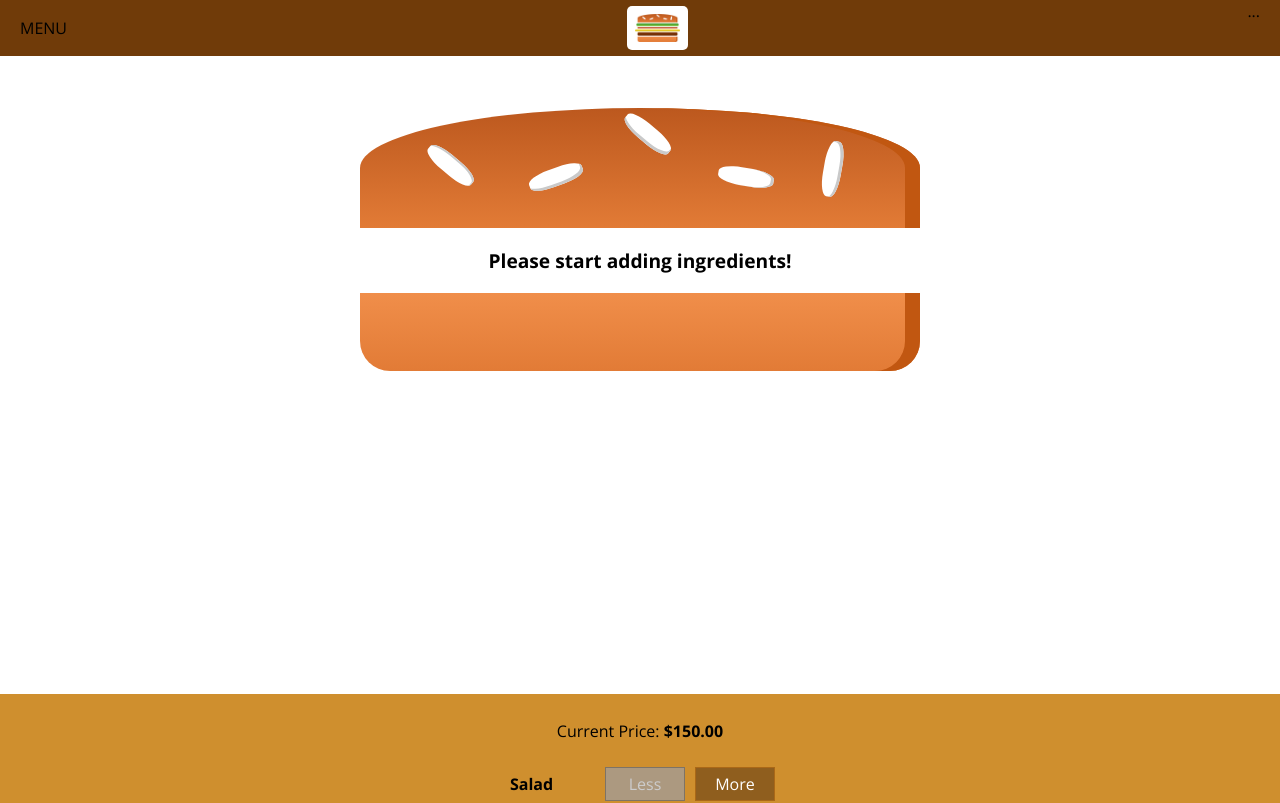
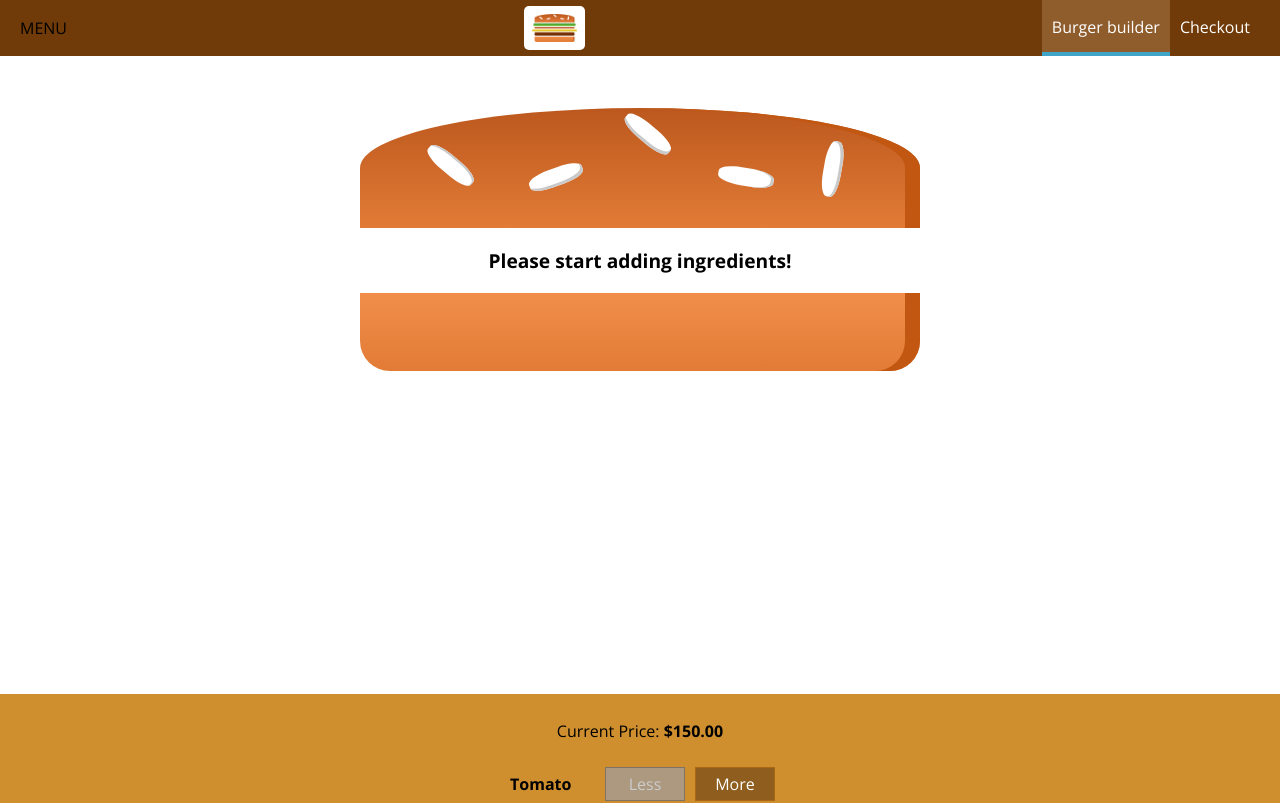
Before and after one commit to nlpope/Burger-Builder, a React (Create React App) app: page / in a window 1280 px wide. Shown: the top 803 px of the page. Built offline with nearby package versions, Linux system fonts and the light colour scheme.

Commit message:
added tomato option

```diff
--- a/src/components/Burger/BuildControls/BuildControls.js
+++ b/src/components/Burger/BuildControls/BuildControls.js
@@ -4,6 +4,7 @@
 import BuildControl from "./BuildControl";
 
 const controls = [
+  { label: "Tomato", type: "tomato" },
   { label: "Salad", type: "salad" },
   { label: "Bacon", type: "bacon" },
   { label: "Cheese", type: "cheese" },
--- a/src/components/Burger/BurgerIngredient.js
+++ b/src/components/Burger/BurgerIngredient.js
@@ -3,6 +3,7 @@
 
 import classes from "../../css/BurgerIngredient.module.css";
 
+//state order dictates picture order
 class BurgerIngredient extends Component {
   render() {
     let ingredient = null;
@@ -32,6 +33,9 @@
       case "bacon":
         ingredient = <div className={classes.Bacon}></div>;
         break;
+      case "tomato":
+        ingredient = <div className={classes.Tomato}></div>;
+        break;
       default:
         ingredient = null;
     }
@@ -40,7 +44,7 @@
 }
 
 BurgerIngredient.propTypes = {
-  type: PropTypes.string.isRequired
+  type: PropTypes.string.isRequired,
 };
 
 export default BurgerIngredient;
--- /dev/null
+++ b/src/components/Navigation/NavigationItem.js
@@ -0,0 +1,15 @@
+import React from "react";
+
+import classes from "../../css/NavigationItem.module.css";
+
+const NavigationItem = (props) => {
+  return (
+    <li className={classes.NavigationItem}>
+      <a href={props.link} className={props.active ? classes.active : null}>
+        {props.children}
+      </a>
+    </li>
+  );
+};
+
+export default NavigationItem;
--- /dev/null
+++ b/src/components/Navigation/NavigationItems.js
@@ -0,0 +1,17 @@
+import React from "react";
+
+import classes from "../../css/NavigationItems.module.css";
+import NavigationItem from "./NavigationItem";
+
+const NavigationItems = (props) => {
+  return (
+    <ul className={classes.NavigationItems}>
+      <NavigationItem link="/" active>
+        Burger builder
+      </NavigationItem>
+      <NavigationItem link="/">Checkout</NavigationItem>
+    </ul>
+  );
+};
+
+export default NavigationItems;
--- a/src/components/Navigation/Toolbar.js
+++ b/src/components/Navigation/Toolbar.js
@@ -2,6 +2,7 @@
 
 import classes from "../../css/Toolbar.module.css";
 import Logo from "../../components/Logo";
+import NavigationItems from "../Navigation/NavigationItems";
 
 const Toolbar = (props) => {
   return (
@@ -9,7 +10,9 @@
       <header className={classes.Toolbar}>
         <div>MENU</div>
         <Logo />
-        <nav>...</nav>
+        <nav>
+          <NavigationItems />
+        </nav>
       </header>
     </>
   );
--- a/src/containers/BurgerBuilder.js
+++ b/src/containers/BurgerBuilder.js
@@ -8,6 +8,7 @@
 
 //so yes, means don't touch, but also represents global constants
 const INGREDIENT_PRICES = {
+  tomato: 0.5,
   salad: 0.5,
   cheese: 0.4,
   meat: 1.3,
@@ -17,6 +18,7 @@
 class BurgerBuilder extends Component {
   state = {
     ingredients: {
+      tomato: 0,
       salad: 0,
       bacon: 0,
       cheese: 0,
--- a/src/css/BurgerIngredient.module.css
+++ b/src/css/BurgerIngredient.module.css
@@ -110,3 +110,11 @@
   background: linear-gradient(#bf3813, #c45e38);
   margin: 2% auto;
 }
+
+.Tomato {
+  width: 85%;
+  height: 4%;
+  margin: 2% auto;
+  background: linear-gradient(#ff1616, #ff3030);
+  border-radius: 20px;
+}
--- /dev/null
+++ b/src/css/NavigationItem.module.css
@@ -0,0 +1,28 @@
+.NavigationItem {
+  margin: 0;
+  box-sizing: border-box;
+  /* below: centers link vertically */
+  display: flex;
+  height: 100%;
+  /* centers link horizonally */
+  align-items: center;
+}
+
+.NavigationItem a {
+  color: white;
+  text-decoration: none;
+  height: 100%;
+  padding: 16px 10px;
+  /* for when we highlight/hover over link */
+  border-bottom: 4px solid transparent;
+  box-sizing: border-box;
+  display: block;
+}
+
+.NavigationItem a:hover,
+.NavigationItem a:active,
+.NavigationItem a.active {
+  background-color: #8f5c2c;
+  border-bottom: 4px solid #40a4c8;
+  color: white;
+}
--- /dev/null
+++ b/src/css/NavigationItems.module.css
@@ -0,0 +1,8 @@
+.NavigationItems {
+  margin: 0;
+  padding: 0;
+  list-style: none;
+  display: flex;
+  align-items: center;
+  height: 100%;
+}
```
